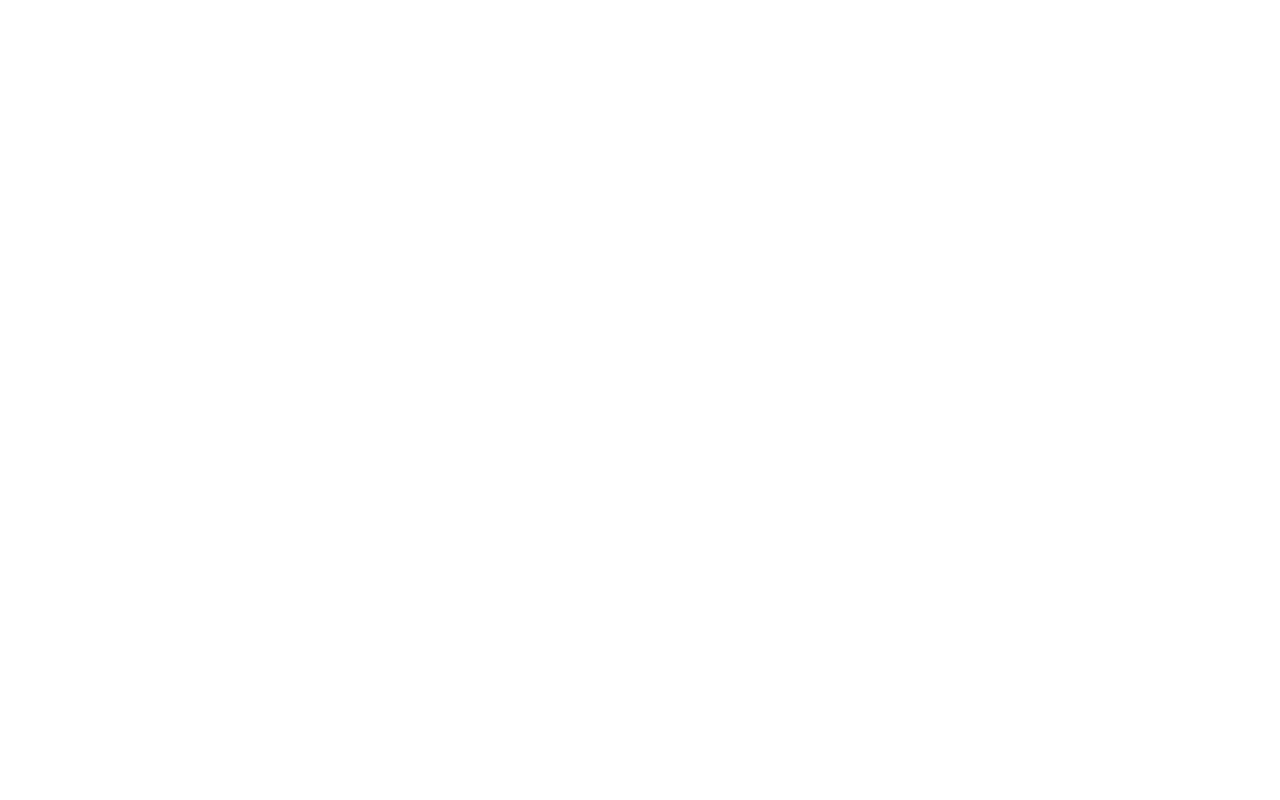
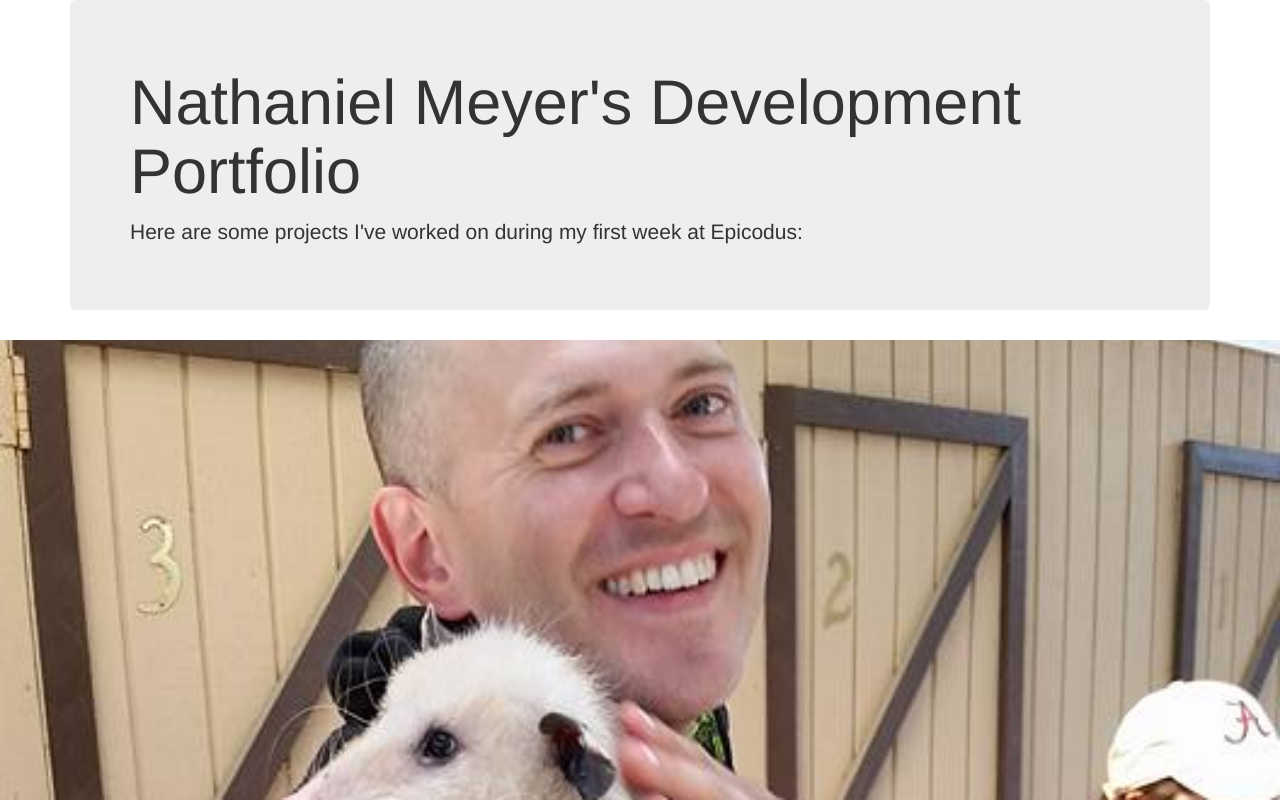
Before and after one commit to nathanielimeyer/portfolio, a plain HTML site: page index.html in a window 1280 px wide. Drawn offline with Linux system fonts and the light colour scheme.

Commit message:
Add image file

```diff
--- a/css/styles.css
+++ b/css/styles.css
@@ -0,0 +1,6 @@
+html {
+  background-image: url("../img/nathaniel.jpg");
+  background-size: cover;
+  background-repeat: no-repeat;
+  height: 100%;
+}
--- a/index.html
+++ b/index.html
@@ -7,6 +7,11 @@
     <title>Nathaniel Meyer's Development Portfolio</title>
   </head>
   <body>
-
+    <div class="container">
+      <div class="jumbotron">
+        <h1>Nathaniel Meyer's Development Portfolio</h1>
+        <p>Here are some projects I've worked on during my first week at Epicodus:</p>
+      </div>
+    </div>
   </body>
 </html>
```
Also changed, not shown: img/nathaniel.jpg (added).
